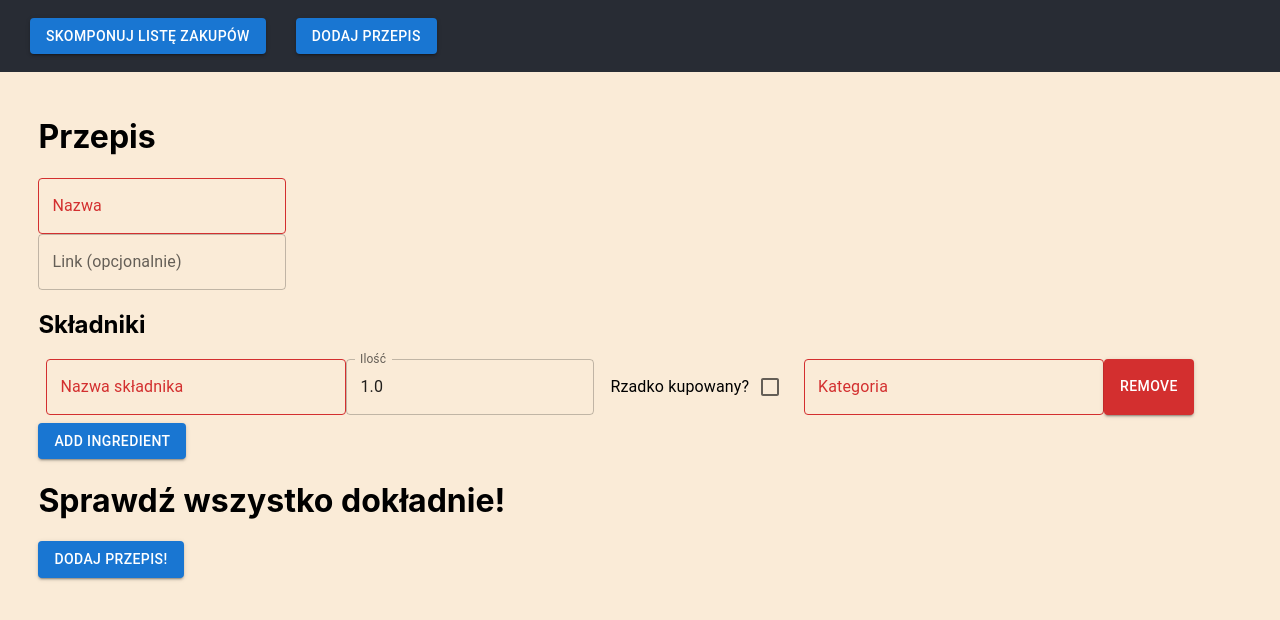
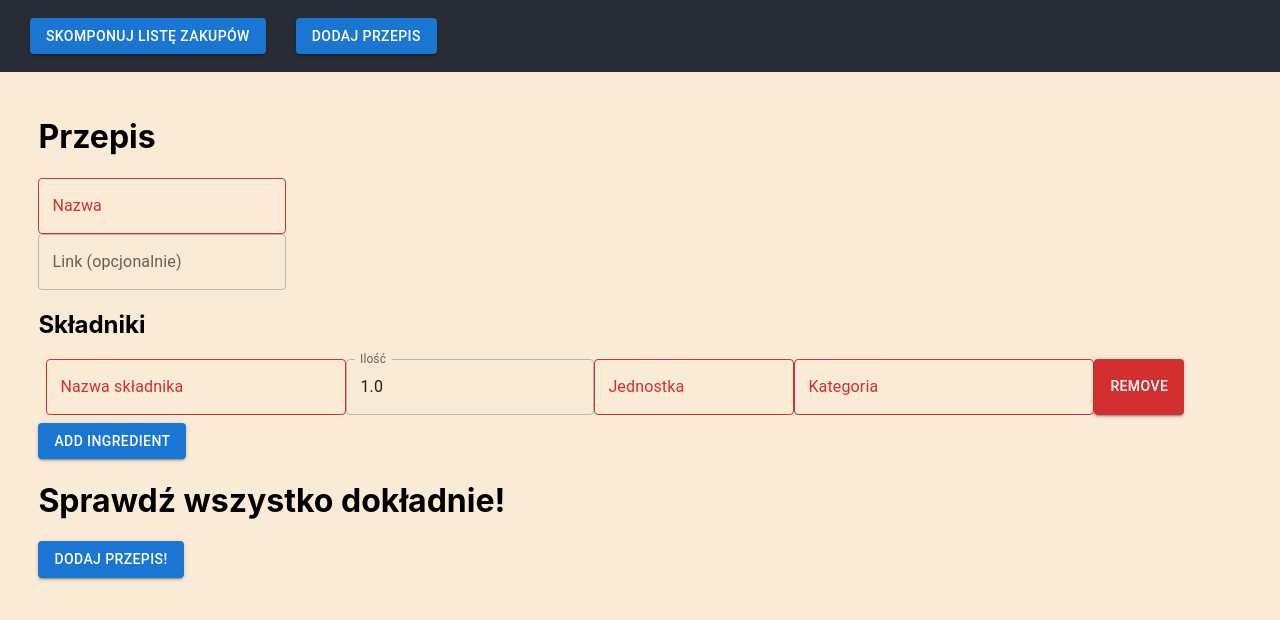
Before and after one commit to lukaszdutka/lista-zakupow-frontend, a React (Create React App) app: page /add-recipe in a window 1280 px wide. Shown: the top 620 px of the page. Built offline with nearby package versions, Linux system fonts and the light colour scheme; no server answers; the database is empty.

Commit message:
working version

```diff
--- a/src/api/api.js
+++ b/src/api/api.js
@@ -4,15 +4,19 @@ const supabaseUrl = process.env.REACT_APP_SUPABASE_API_URL
 const supabaseKey = process.env.REACT_APP_SUPABASE_API_KEY
 const supabase = createClient(supabaseUrl, supabaseKey)
 
+const recipesTable = 'recipes';
+const productsTable = `products`;
+const recipeIngredientsTable = 'recipeingredients';
+
 export async function getRecipes() {
   const {data: recipes, error} = await supabase
-    .from('recipes')
+    .from(recipesTable)
     .select(`
       name,
       recipeurl,
       photourl,
-      products(id, name, category, unit, photourl),
-      recipeingredients(product_id, quantity)
+      ${productsTable}(id, name, category, unit, photourl),
+      ${recipeIngredientsTable}(product_id, quantity)
     `);
 
   if (error) {
@@ -52,7 +56,7 @@ async function insertRecipe(data) {
   }
 
   const {data: recipeData, error: recipeError} = await supabase
-    .from('recipes')
+    .from(recipesTable)
     .insert([recipe])
     .select();
 
@@ -67,7 +71,7 @@ async function upsertIngredients(data) {
   const ingredients = data.ingredients.map(i => ({
     name: i.name,
     category: i.category || "inne",
-    unit: "szt",
+    unit: i.unit,
     photourl: null
   }))
 
@@ -92,7 +96,7 @@ async function insertRecipeIngredients(returnedIngredients, recipeId, quantities
   }))
 
   const {error: recipeIngredientsError} = await supabase
-    .from('recipeingredients')
+    .from(recipeIngredientsTable)
     .insert(recipeIngredients)
 
   if (recipeIngredientsError) {
@@ -108,5 +112,4 @@ export async function addRecipe(data) {
   await insertRecipeIngredients(returnedIngredients, recipeId, quantities);
 
   console.log('Recipe and ingredients added successfully');
-  // await axios.post(`${API_BASE_URL}/recipe`, body)
 }
--- a/src/components/AddRecipe.js
+++ b/src/components/AddRecipe.js
@@ -1,22 +1,24 @@
 import Navbar from "./Navbar";
 import React, {useEffect, useState} from "react";
 import {addRecipe, getRecipes} from "../api/api";
-import {Autocomplete, Button, Checkbox, FormControl, FormControlLabel, TextField} from "@mui/material";
+import {Autocomplete, Button, FormControl, TextField} from "@mui/material";
 import './AddRecipe.css';
+
 
 function AddRecipe() {
   const [recipe, setRecipe] = useState({
     name: '',
     videoUrl: '',
-    ingredients: [{name: '', quantity: '1.0', category: '', isRarelyBought: false}],
+    ingredients: [{name: '', quantity: '1.0', category: '', unit: ''}],
   })
   const [suggestions, setSuggestions] = useState([]);
   const [categorySuggestions, setCategorySuggestions] = useState([]);
-  const [nameToCategory, setNameToCategory] = useState({})
+  const [nameToProduct, setNameToProduct] = useState({})
+  const [unitSuggestions, _] = useState(['szt', 'g', 'ml', 'łyżka', 'łyżeczka', 'szczypta', 'szklanka'])
   const handleAddIngredient = () => {
     setRecipe({
       ...recipe,
-      ingredients: [...recipe.ingredients, {name: '', quantity: '1.0', category: '', isRarelyBought: false}]
+      ingredients: [...recipe.ingredients, {name: '', quantity: '1.0', category: '', unit: ''}]
     });
   };
 
@@ -36,22 +38,24 @@ function AddRecipe() {
 
       const categoryNames = recipes.map(r => r.ingredients).flat().map(r => r.category)
       const uniqueCategoryNames = [...new Set(categoryNames)]
-      console.log({uniqueIngredientNames, uniqueCategoryNames})
 
-      const nameToCategory = {}
-      ingredients.forEach(ing => nameToCategory[ing.name] = ing.category)
+      const nameToProduct = {}
+      ingredients.forEach(ing => nameToProduct[ing.name] = {
+        category: ing.category,
+        unit: ing.unit
+      })
 
       return {
         uniqueIngredientNames: [...uniqueIngredientNames],
         uniqueCategories: [...uniqueCategoryNames],
-        nameToCategory: nameToCategory
+        nameToProduct: nameToProduct
       }
     }
     fetchRecipes()
       .then(res => {
         setSuggestions(res.uniqueIngredientNames)
         setCategorySuggestions(res.uniqueCategories)
-        setNameToCategory(res.nameToCategory)
+        setNameToProduct(res.nameToProduct)
       })
   }, [])
 
@@ -124,11 +128,14 @@ function AddRecipe() {
                     sx={{width: 300}}
                     onInputChange={(e, newValue) => {
                       recipe.ingredients[i].name = newValue
-                      //if newValue is in IngredientsNameToCategory
-                      if (nameToCategory[newValue] !== undefined) {
-                        recipe.ingredients[i].category = nameToCategory[newValue]
+                      //if newValue is in IngredientsNameToProduct
+                      if (nameToProduct[newValue] !== undefined) {
+                        console.log({x: nameToProduct[newValue]})
+                        recipe.ingredients[i].category = nameToProduct[newValue].category
+                        recipe.ingredients[i].unit = nameToProduct[newValue].unit
                       } else {
                         recipe.ingredients[i].category = ''
+                        recipe.ingredients[i].unit = ''
                       }
                       setRecipe({...recipe})
                     }}
@@ -153,20 +160,28 @@ function AddRecipe() {
                       setRecipe({...recipe})
                     }}
                   />
-                  <FormControlLabel
-                    control={
-                      <Checkbox
-                        type="checkbox"
-                        name="isRarelyBought"
-                        checked={ingredient.isRarelyBought}
-                        onChange={() => {
-                          recipe.ingredients[i].isRarelyBought = !ingredient.isRarelyBought
+
+                  <Autocomplete
+                    freeSolo
+                    id="ingredient-unit"
+                    value={ingredient.unit}
+                    options={unitSuggestions}
+                    sx={{width: 200}}
+                    onInputChange={(e, newValue) => {
+                      recipe.ingredients[i].unit = newValue
+                      setRecipe({...recipe})
+                    }}
+                    renderInput={(params) => (
+                      <TextField
+                        {...params}
+                        label="Jednostka"
+                        error={ingredient.unit === undefined || !ingredient.unit.trim().length}
+                        onChange={e => {
+                          recipe.ingredients[i].unit = e.target.value;
                           setRecipe({...recipe})
-                        }}
-                      />
-                    }
-                    labelPlacement="start"
-                    label="Rzadko kupowany?"/>
+                        }}/>
+                    )}
+                  />
                   <Autocomplete
                     freeSolo
                     id="ingredient-category"
@@ -187,7 +202,6 @@ function AddRecipe() {
                           setRecipe({...recipe})
                         }}/>
                     )}
-
                   />
                   <Button variant="contained" color="error" onClick={() => handleRemoveIngredient(i)}>Remove</Button>
                 </div>
--- a/src/components/ComposeShoppingList.js
+++ b/src/components/ComposeShoppingList.js
@@ -64,42 +64,59 @@ function ComposeShoppingList() {
     );
   }
 
+  function changeQuantity(category, name, newQuantity) {
+    return () => {
+      totalIngredients[category][name] = newQuantity
+      setTotalIngredients({...totalIngredients})
+    };
+  }
+
+  function generateList(totalIngredients) {
+    console.log({totalIngredients});
+    let finalString = '';
+    for (const [category, ingredients] of Object.entries(totalIngredients)) {
+      finalString += category.charAt(0).toUpperCase() + category.slice(1) + "\n";
+      for (const [name, quantity] of Object.entries(ingredients)) {
+        finalString += "\t" + name.charAt(0).toUpperCase() + name.slice(1) + ` x${quantity}\n`;
+      }
+    }
+    return finalString;
+  }
+
   return (
     <div>
       <Navbar/>
       <Box className="container" sx={{bgcolor: 'antiquewhite', p: 3}}>
         <Grid container spacing={3}>
-          <Grid item xs={4}>
+          <Grid item xs={5}>
             <Paper elevation={3} sx={{p: 2}}>
-              <Typography variant="h6" gutterBottom>
-                Dostępne Przepisy
-              </Typography>
+              <Typography variant="h6" gutterBottom>Dostępne Przepisy</Typography>
               <List>
                 {recipes.map((recipe, index) => (
                   <ListItem key={index}>
                     <Tooltip title={createTooltip(recipe)} arrow>
                       <Typography>{recipe.name}</Typography>
                     </Tooltip>
-                    <Button variant="contained" color="primary" onClick={() => addRecipe(recipe)}>
-                      Add
-                    </Button>
+                    <Box sx={{'margin-left': 'auto'}}>
+                      <Button variant="contained" color="primary" onClick={() => addRecipe(recipe)}>Add</Button>
+                    </Box>
                   </ListItem>
                 ))}
               </List>
             </Paper>
           </Grid>
-          <Grid item xs={4}>
+          <Grid item xs={3}>
             <Paper elevation={3} sx={{p: 2}}>
-              <Typography variant="h6" gutterBottom>
-                Menu
-              </Typography>
+              <Typography variant="h6" gutterBottom>Menu</Typography>
               <List>
                 {shoppingList.map((recipe, index) => (
                   <ListItem key={index}>
-                    <div>
+                    <Typography>
                       {recipe.name}
+                    </Typography>
+                    <Box sx={{'margin-left': 'auto'}}>
                       <Button variant="contained" color="secondary" onClick={() => removeRecipe(index)}>Remove</Button>
-                    </div>
+                    </Box>
                     {recipe.videoUrl ? <div>{recipe.videoUrl}</div> : ""}
                   </ListItem>
                 ))}
@@ -118,13 +135,22 @@ function ComposeShoppingList() {
                   </Typography>
                   <List>
                     {Object.entries(ingredients).map(([name, quantity], i) => (
-                      <ListItem key={i}>{name}: {quantity}</ListItem>
+                      <ListItem key={i}>
+                        <Typography>{name}: {quantity} szt</Typography>
+                        <Box sx={{'margin-left': 'auto'}}>
+                          <Button variant="contained" color="primary"
+                                  onClick={changeQuantity(category, name, quantity + 1)}>+1</Button>
+                          <Button variant="contained" color="primary"
+                                  onClick={changeQuantity(category, name, quantity - 1)}>-1</Button>
+                        </Box>
+                      </ListItem>
                     ))}
                   </List>
                 </Box>
               ))}
             </Paper>
           </Grid>
+          <Typography whiteSpace={'pre-wrap'}>{generateList(totalIngredients)}</Typography>
         </Grid>
       </Box>
     </div>
```
